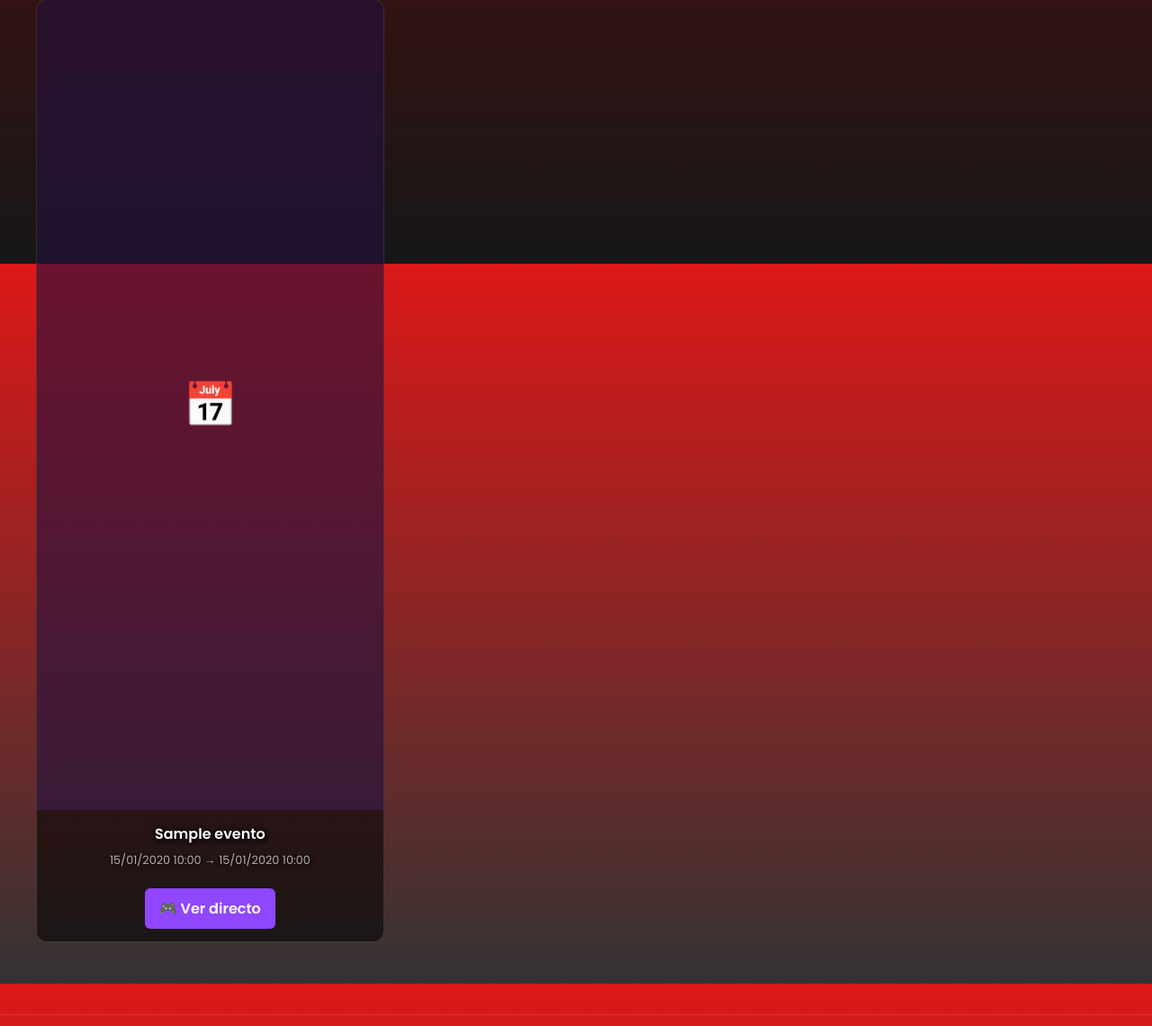
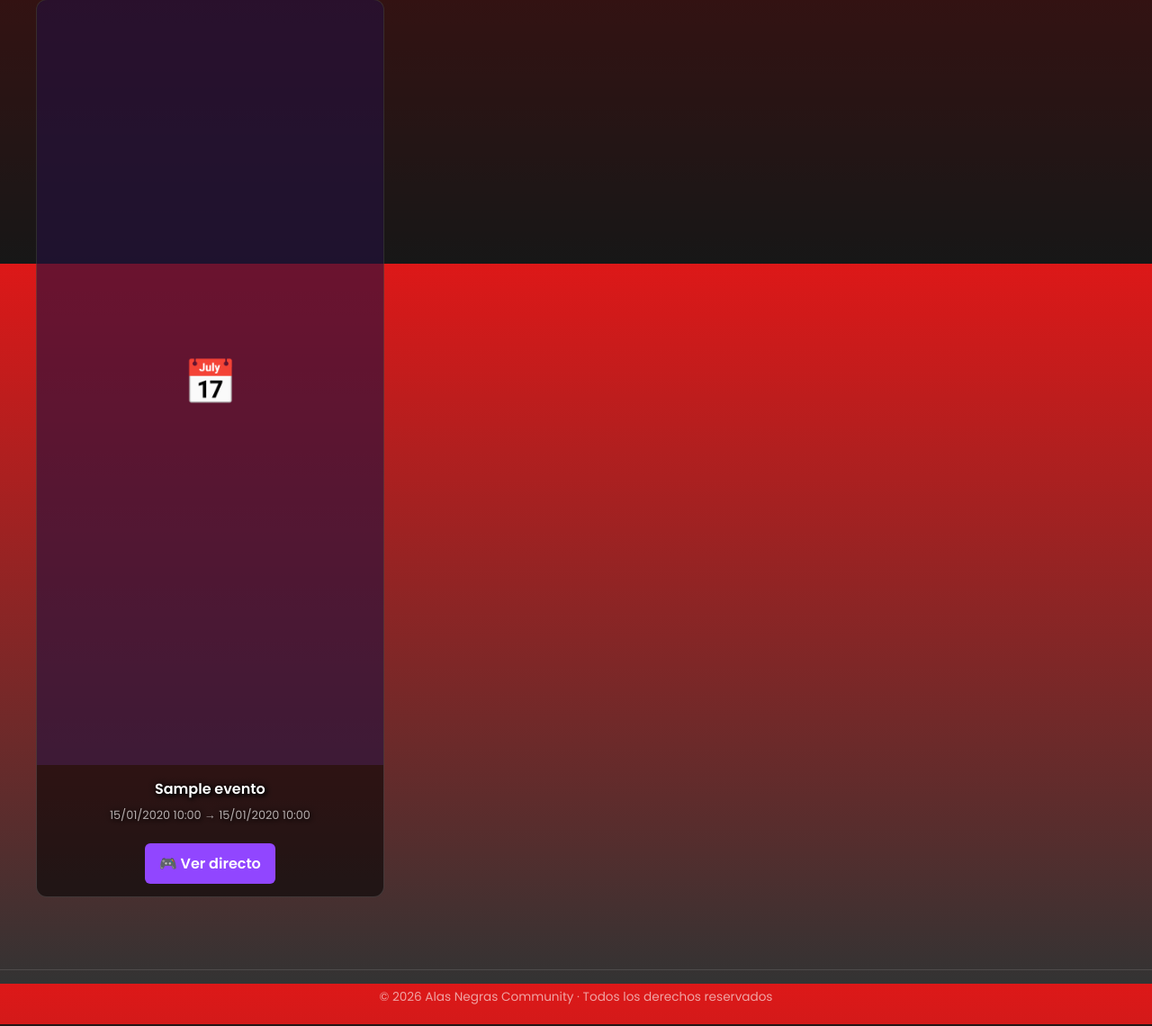
Before and after one commit to lavendertyrande-ai/alasnegras, a Flask app: page /eventos in a window 1280 px wide. Shown: the part 507-1647 px from the top of the page at 90% size. Run offline with Flask 3, Linux system fonts and the light colour scheme; tables that the repository leaves empty hold one stand-in row (values such as "Sample post"); some web fonts are replaced.

```diff
--- a/templates/eventos.html
+++ b/templates/eventos.html
@@ -111,7 +111,7 @@
 
 .evento-thumb {
     width: 100%;
-    height: 900px;
+    height: 850px;
     background: rgba(145,70,255,0.15);
     display: flex;
     align-items: center;
```
